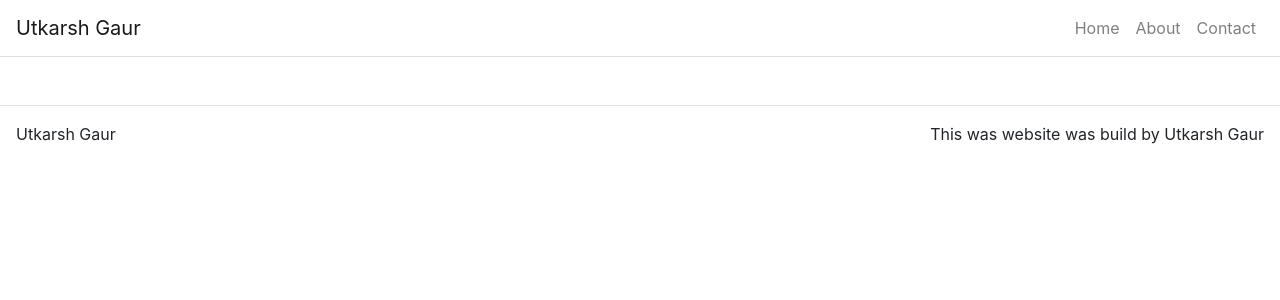
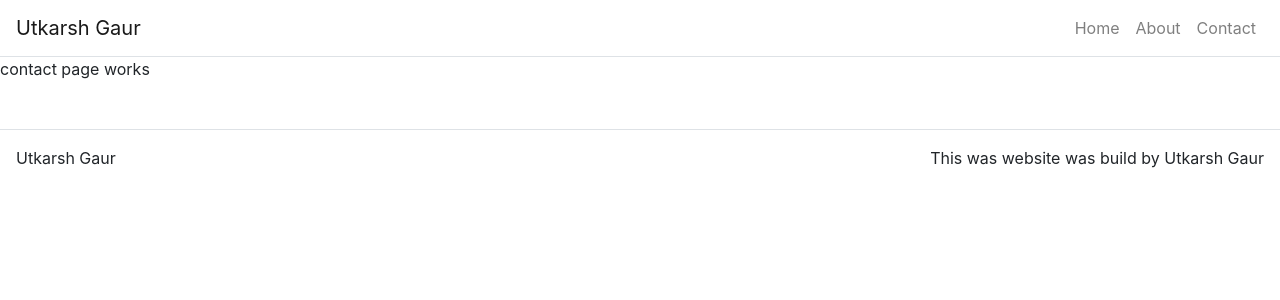
Before and after one commit to utkarsh06/ReactPortfolio, a React (Create React App) app: page /contact in a window 1280 px wide. Shown: the top 300 px of the page. Built offline with nearby package versions, Linux system fonts and the light colour scheme.

Commit message:
Added home, contact and about pages

```diff
--- a/src/App.js
+++ b/src/App.js
@@ -10,6 +10,9 @@ import Nav from 'react-bootstrap/Nav'
 
 //Components
 import Footer from './components/Footer'
+import Home from './pages/home';
+import About from './pages/about';
+import Contact from './pages/contact';
 
 class App extends React.Component {
   constructor(props) {
@@ -48,9 +51,13 @@ class App extends React.Component {
                 <Link className = "nav-link" to = "">Home</Link>
                 <Link className = "nav-link" to = "/about">About</Link>
                 <Link className = "nav-link" to = "/contact">Contact</Link>
+
               </Nav>
             </Navbar.Collapse>
           </Navbar>
+          <Route path = "/" exact render = {() => <Home title = {this.state.home.title}  subTitle = {this.state.home.Subtitle} text= {this.state.home.text} /> }  />
+          <Route path = "/about" exact render = {() => <About title = {this.state.about.title}  subTitle = {this.state.about.Subtitle} text= {this.state.about.text} /> }  />
+          <Route path = "/contact" exact render = {() => <Contact title = {this.state.contact.title}  subTitle = {this.state.contact.Subtitle} text= {this.state.contact.text} /> }  />
           <Footer />
         </Container>
       </Router>
--- /dev/null
+++ b/src/pages/about.js
@@ -0,0 +1,10 @@
+import React from 'react';
+
+function about(props){
+
+    return (
+        <p>about page works</p>
+    );
+}
+
+export default about
--- /dev/null
+++ b/src/pages/contact.js
@@ -0,0 +1,10 @@
+import React from 'react';
+
+function contact(props){
+
+    return (
+        <p>contact page works</p>
+    );
+}
+
+export default contact
--- /dev/null
+++ b/src/pages/home.js
@@ -0,0 +1,10 @@
+import React from 'react';
+
+function home(props){
+
+    return (
+        <p>home page works</p>
+    );
+}
+
+export default home
```
Also changed, not shown: 1 other file (tests, documents, lock files or other folders).
